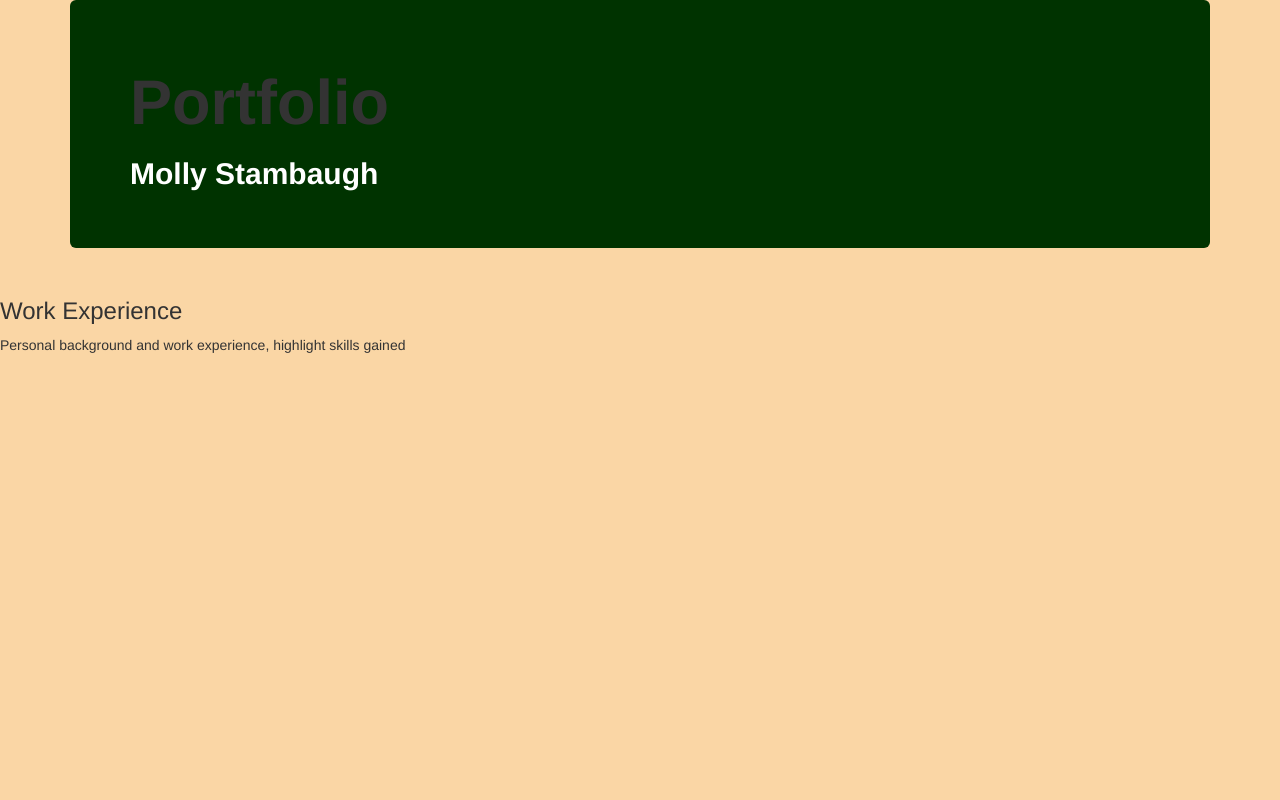
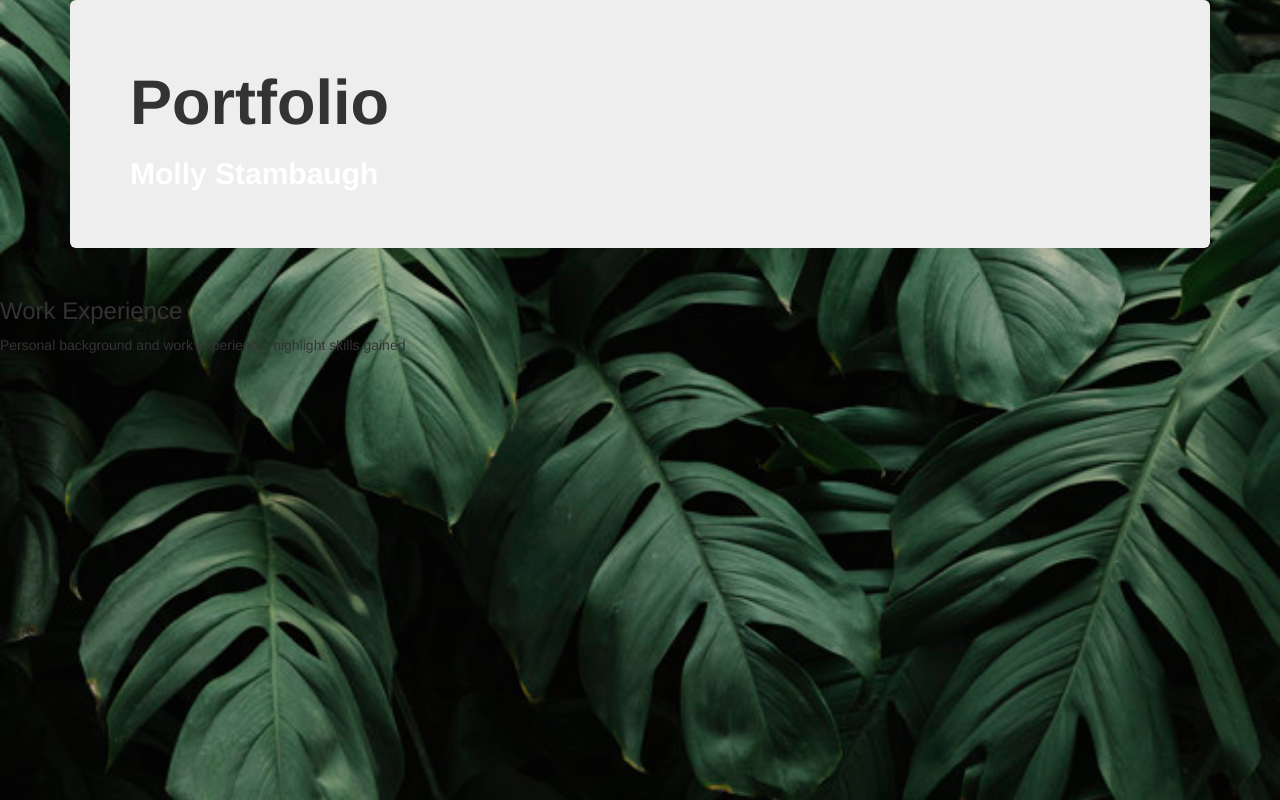
Before and after one commit to mstambaugh/Portfolio-Code-Review, a plain HTML site: page index.html in a window 1280 px wide. Drawn offline with Linux system fonts and the light colour scheme.

Commit message:
swap background color for fixed image, adjust jumbotron style in css

```diff
--- a/css/styles.css
+++ b/css/styles.css
@@ -12,5 +12,8 @@ h2 {
 }
 
 body {
-  background-color: #fad6a5;
+  background-image: url('../img/leaves.jpg');
+  background-size: cover;
+  background-position: center;
+  background-attachment: fixed;
 }
--- a/index.html
+++ b/index.html
@@ -9,7 +9,7 @@
   <body>
     <div class="container">
 
-      <div class="jumbotron" style="background-color:#003300"
+      <div class="jumbotron" style="background-color:muted"
         <div class="jumbotron">
           <h1>Portfolio</h1>
           <h2>Molly Stambaugh</h2>
```
Also changed, not shown: img/leaves.jpg (added).
